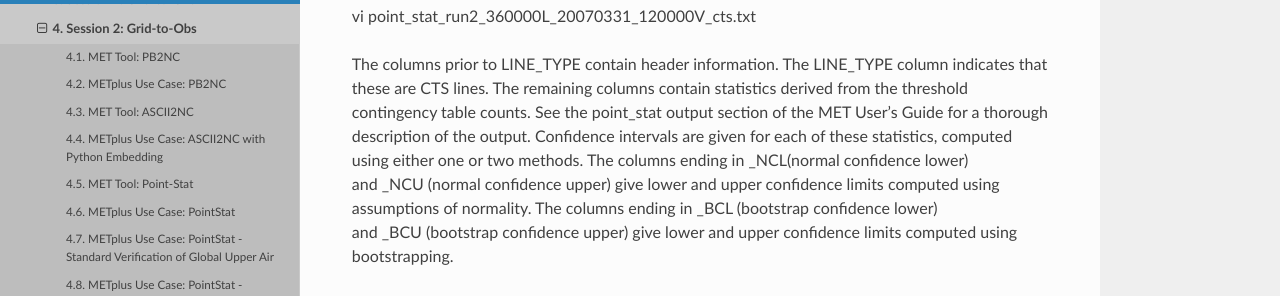
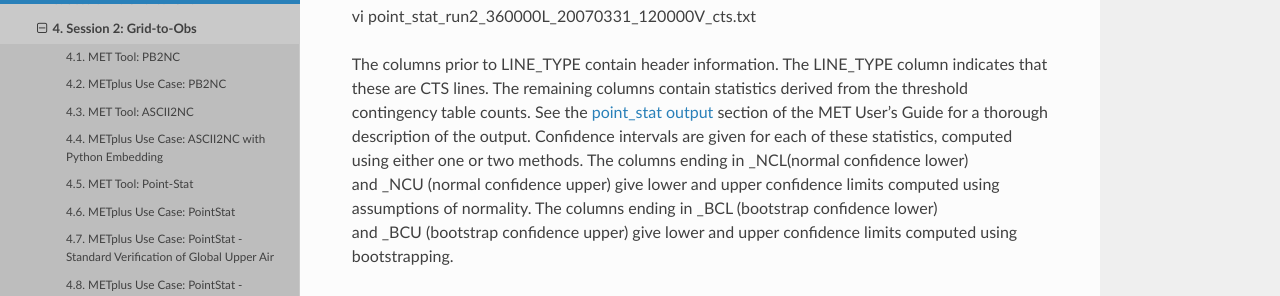
Before and after one commit to dtcenter/METplus-Training, a Sphinx documentation site: the page built from docs/Tutorial/v5.0/Session_2_Grid-to-Obs.rst, in a window 1280 px wide and 900 px high, scrolled down 28192 px. Shown: the part 203-499 px from the top of the window. Built offline with Sphinx 7.4.7 and the Read the Docs theme 3.1.0, drawn with Linux system fonts in a browser that asks for light colours; some of the changed lines change nothing that is shown.

Commit message:
4.5.7 link

```diff
--- a/docs/Tutorial/v5.0/Session_2_Grid-to-Obs.rst
+++ b/docs/Tutorial/v5.0/Session_2_Grid-to-Obs.rst
@@ -1313,7 +1313,7 @@ vi point_stat_run2_360000L_20070331_120000V_cts.txt
 
 The columns prior to LINE_TYPE contain header information.
 The LINE_TYPE column indicates that these are CTS lines.
-The remaining columns contain statistics derived from the threshold contingency table counts. See the point_stat output section of the MET User's Guide for a thorough description of the output.
+The remaining columns contain statistics derived from the threshold contingency table counts. See the `point_stat output <https://metplus.readthedocs.io/projects/met/en/latest/Users_Guide/point-stat.html#point-stat-output>`_ section of the MET User's Guide for a thorough description of the output.
 Confidence intervals are given for each of these statistics, computed using either one or two methods. The columns ending in _NCL(normal confidence lower) and _NCU (normal confidence upper) give lower and upper confidence limits computed using assumptions of normality. The columns ending in _BCL (bootstrap confidence lower) and _BCU (bootstrap confidence upper) give lower and upper confidence limits computed using bootstrapping.
 
 .. note::
```
